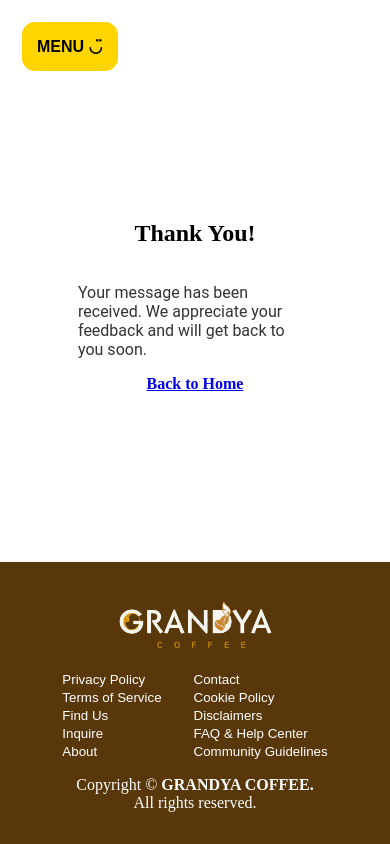
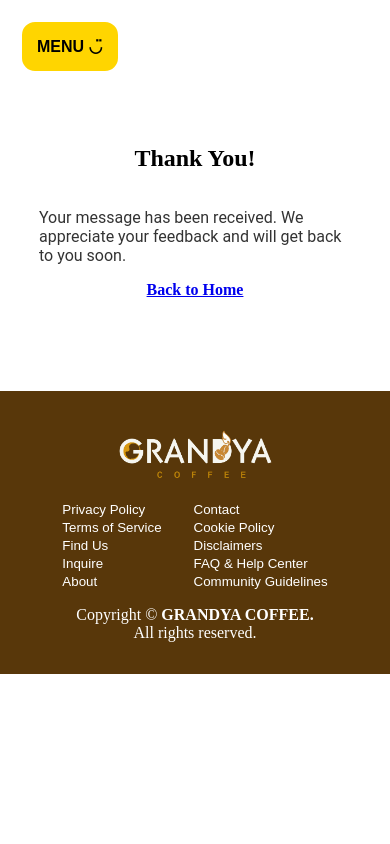
Before and after one commit to grandyacoffee/grandyacoffee, a website: page thank-you.html in a window 390 px wide. Drawn offline with Linux system fonts and the light colour scheme; no server answers.

Commit message:
Update mobile.css

```diff
--- a/styles/mobile.css
+++ b/styles/mobile.css
@@ -712,4 +712,11 @@ h1.slide-in-left.visible, h2.slide-in-left.visible, h3.slide-in-left.visible, h4
     order: 1;
     margin-top: 1em;
   }
+.thank-you-section {
+    width: 80%;
+    max-width: 100%;
+    margin: 0 auto;
+    padding: 4em 2em 2em 2em;
+    height: 35vh;
 }
+}
```
